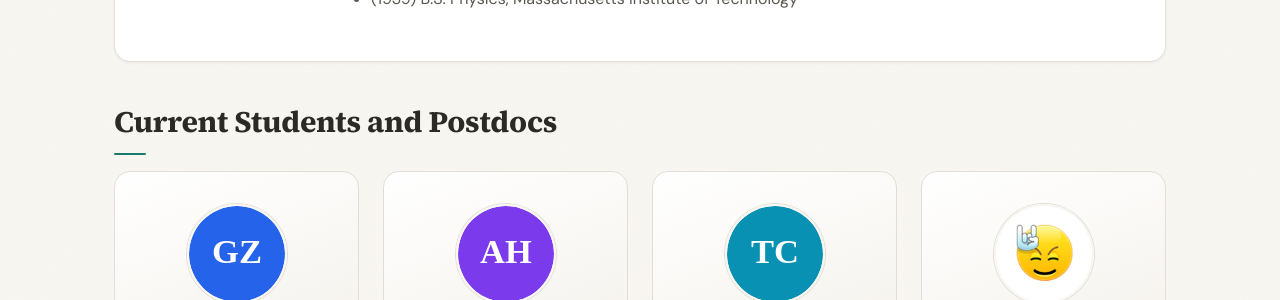
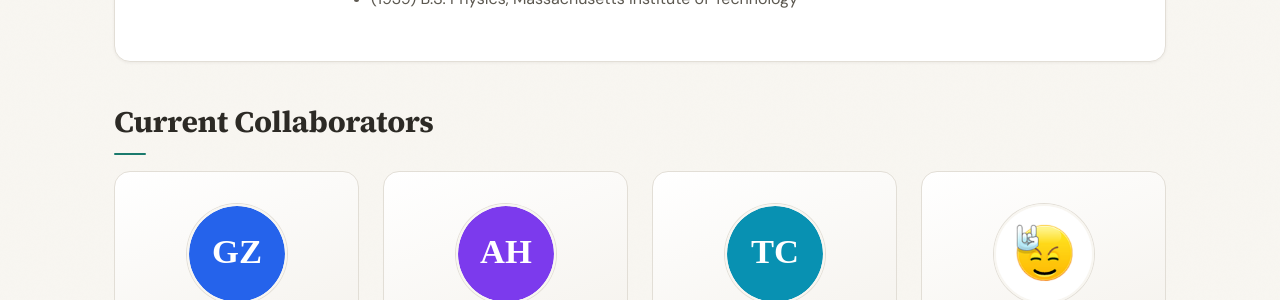
Before and after one commit to HQChe/hqche.github.io, a Jekyll site: the page built from _pages/team.md, in a window 1280 px wide. Shown: the part 591-891 px from the top of the page. Built offline with Jekyll 4.4.1, drawn with Linux system fonts in a browser that asks for light colours; a style sheet for code colours, icons or effects is not loaded.

Commit message:
Update team.md

```diff
--- a/_pages/team.md
+++ b/_pages/team.md
@@ -36,7 +36,7 @@ permalink: /team/
 </div>
 
 {% if site.data.team_members.size > 0 %}
-## Current Students and Postdocs
+## Current Collaborators
 
 <div class="team-grid">
 {% for member in site.data.team_members %}
```
